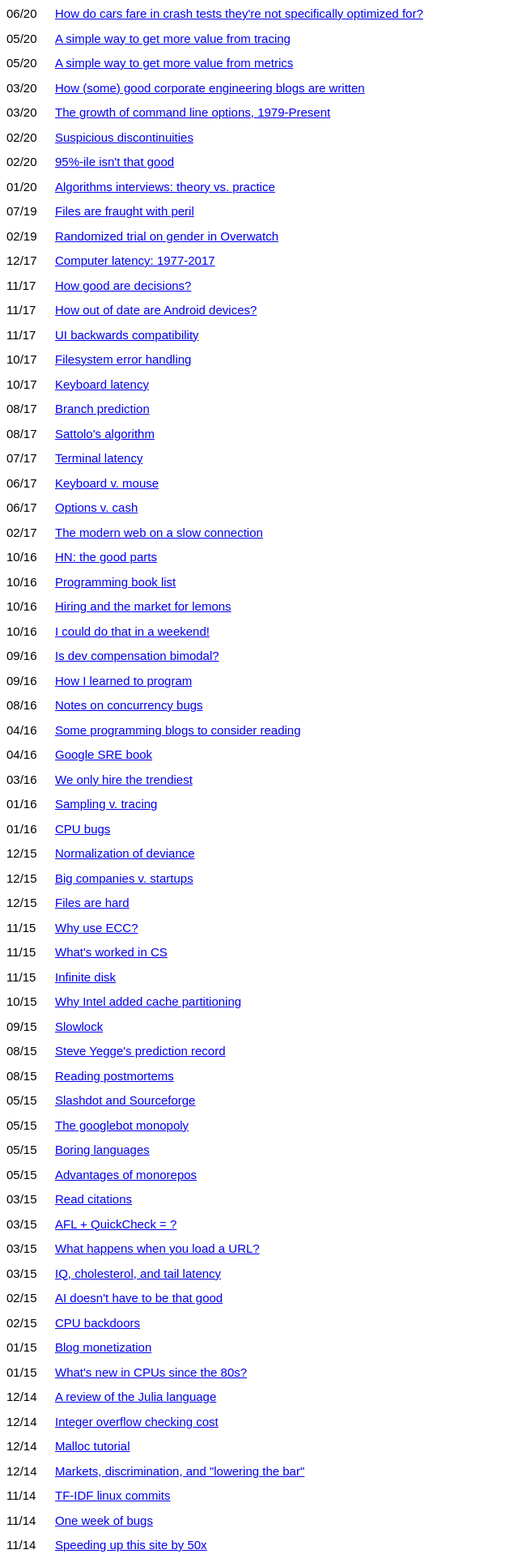
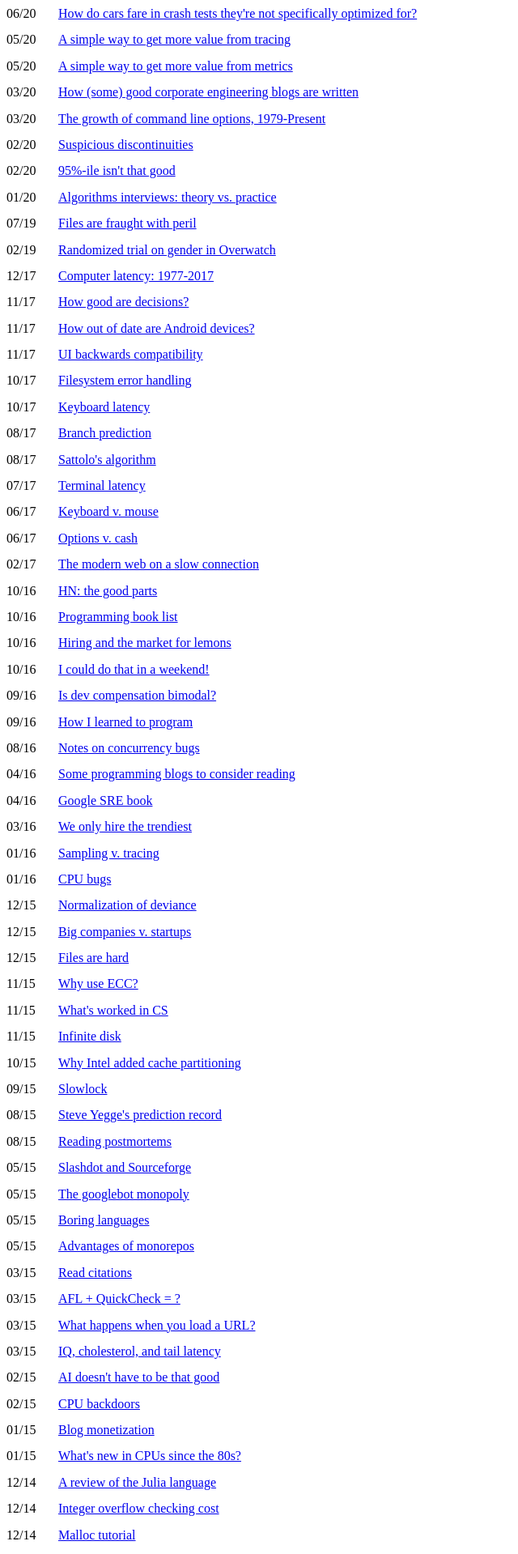
Before and after one commit to derykmakgill/website, a Jekyll site: the page built from sample.html, in a window 1280 px wide. Shown: the top 1919 px of the page at 81% size, without its empty margins (0-640 px from the left). Built offline with Jekyll 4.4.1, drawn with Linux system fonts in a browser that asks for light colours.

Commit message:
Update default.html

```diff
--- a/_layouts/default.html
+++ b/_layouts/default.html
@@ -1,4 +1,4 @@
 
-<style>body{font-family:sans-serif;-webkit-font-smoothing: antialiased;font-size:15px}.pd{width:4em;flex-shrink:0;padding-bottom:.9em;}.par div{display:flex} /*@media(prefers-color-scheme:dark){body{background-color:#1f1f1f;color:#ddd}a{color:#daa520}a:visited{color:#daa520}/*</style><meta name=viewport content="width=device-width">
+<style>body{/*font-family:sans-serif;-webkit-font-smoothing: antialiased;font-size:15px*/}.pd{width:4em;flex-shrink:0;padding-bottom:.9em;}.par div{display:flex} /*@media(prefers-color-scheme:dark){body{background-color:#1f1f1f;color:#ddd}a{color:#daa520}a:visited{color:#daa520}/*</style><meta name=viewport content="width=device-width">
 
 {{content}}
```
